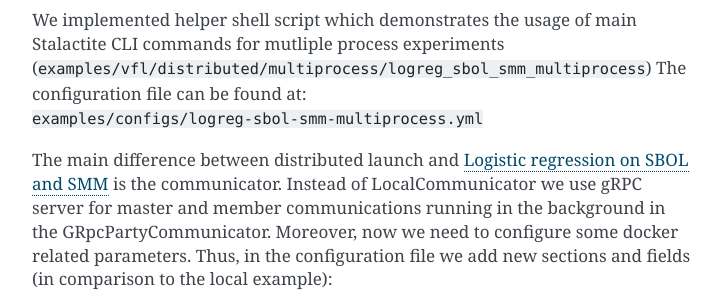
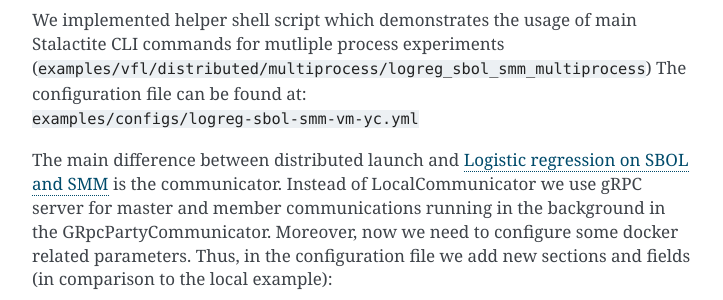
Before and after one commit to sb-ai-lab/Stalactite, a Sphinx documentation site: the page built from docs/quickstart.rst, in a window 1280 px wide and 900 px high, scrolled down 4103 px. Shown: the part 150-450 px from the top of the window, without its empty margins (388-1111 px from the left). Built offline with Sphinx 7.4.7, drawn with Linux system fonts in a browser that asks for light colours; some of the changed text lies outside the part shown.

Commit message:
Fix docs after merge

```diff
--- a/docs/quickstart.rst
+++ b/docs/quickstart.rst
@@ -195,7 +195,7 @@
 
 We implemented helper shell script which demonstrates the usage of main Stalactite CLI commands for mutliple process
 experiments (``examples/vfl/distributed/multiprocess/logreg_sbol_smm_multiprocess``)
-The configuration file can be found at: ``examples/configs/logreg-sbol-smm-multiprocess.yml``
+The configuration file can be found at: ``examples/configs/logreg-sbol-smm-vm-yc.yml``
 
 The main difference between distributed launch and `Logistic regression on SBOL and SMM`_ is the communicator. Instead
 of LocalCommunicator we use gRPC server for master and member communications running in the background in the
--- a/docs/tutorials/data_processing_tutorial.rst
+++ b/docs/tutorials/data_processing_tutorial.rst
@@ -17,6 +17,7 @@
    :members:
    :undoc-members:
    :show-inheritance:
+   :no-index:
 
 The data supplied to the ImagePreprocessor input are vertically separated PIL images. Conversion to this form from the MNIST dataset make in prepare_mnist.load_data:
 
```
Also changed, not shown: other parts of docs/quickstart.rst (+1 -1 lines), 2 other files.
